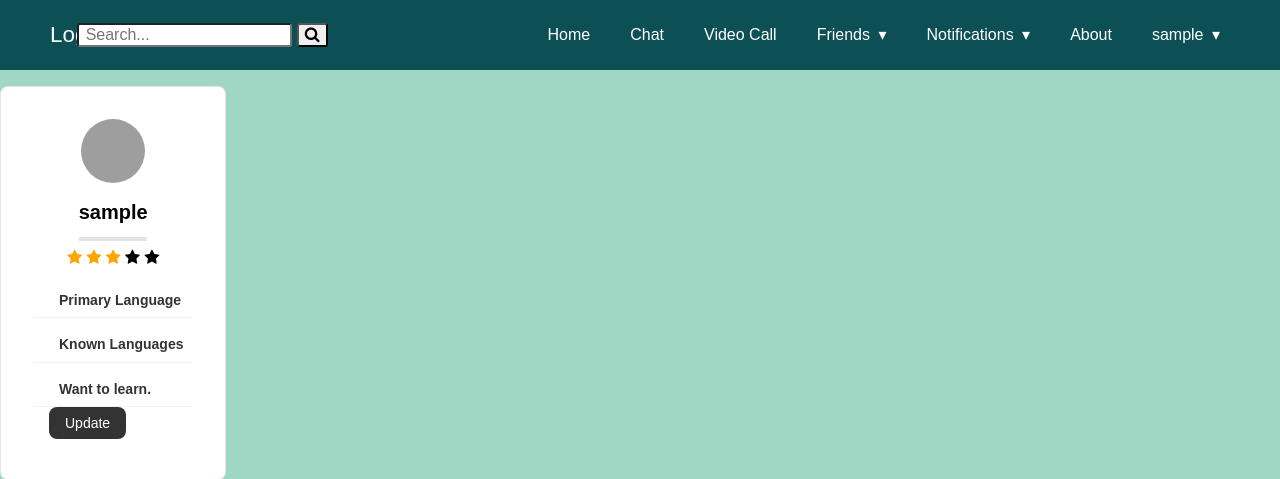
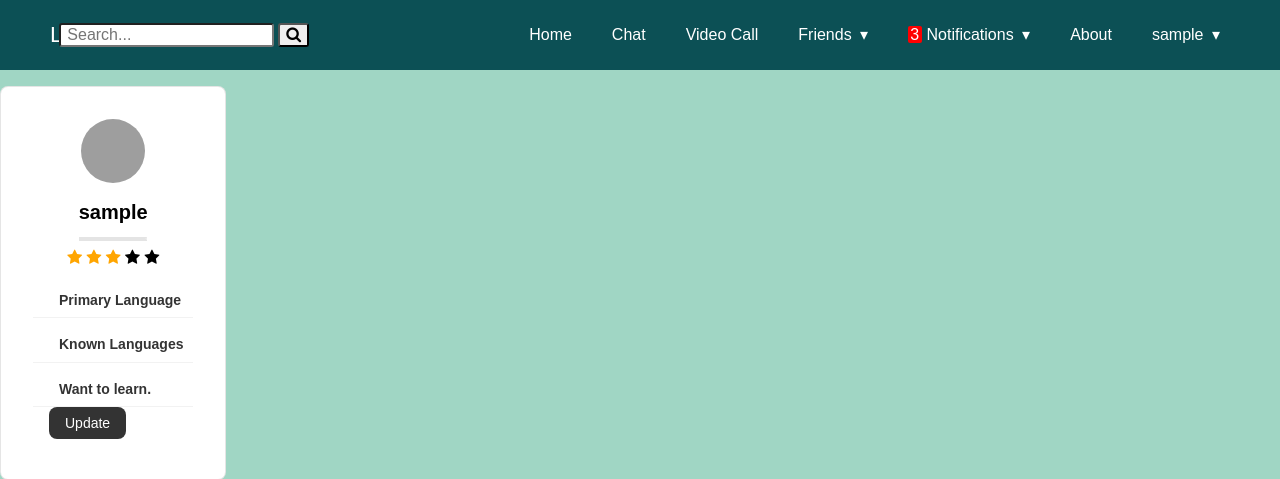
Before and after one commit to momentum-Tutor/eTutor, a Django app: page / in a window 1280 px wide. Shown: the top 479 px of the page. Run offline with Django 3.2, Linux system fonts and the light colour scheme; the visitor is signed in with stand-in values (Sample User, id 1); data that the repository does not hold is empty; parts of the project's set-up code (start-up, migrations or seed data) failed here and were passed over; some libraries are stand-ins or nearby versions; grey boxes are pictures that could not be loaded.

Commit message:
commiting before messing with models

```diff
--- a/static/css/style.css
+++ b/static/css/style.css
@@ -195,3 +195,11 @@ article {
 .checked {
   color: orange;
 }
+
+.notification {
+  padding-left: 2px;
+  padding-right: 3px;
+  border-radius: 2px;
+  background-color: red;
+  color: white;
+}
--- a/templates/base.html
+++ b/templates/base.html
@@ -50,7 +50,7 @@
                     </li>
 
                     <li>
-                        <a href="#">Notifications</a>
+                        <a href="#"><span class='notification'>3</span> Notifications</a>
                         <ul class="nav-dropdown">
                             <li>
                                 <a href="#">Direct Messages</a>
```
Also changed, not shown: static/js/main.js (line endings or trailing spaces).
